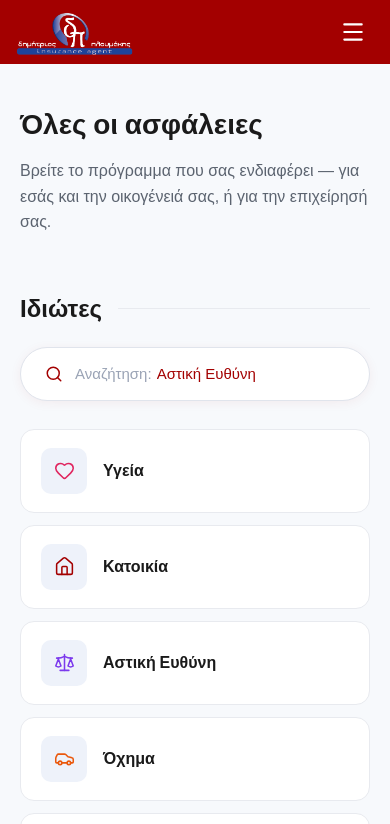
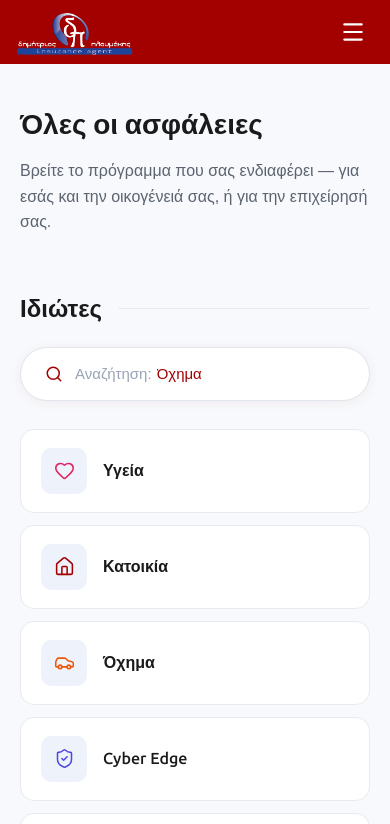
Before and after one commit to Slqmerr/InsuranceBrokerPloumakis, a Next.js app: page /asfaleies in a window 390 px wide. Shown: the top 824 px of the page. Built offline with nearby package versions, Linux system fonts and the light colour scheme.

Commit message:
added phone number and changed the hamburger menu

```diff
--- a/app/components/Footer.tsx
+++ b/app/components/Footer.tsx
@@ -65,20 +65,26 @@ export default function Footer() {
 
           {/* Contact info */}
           <div style={{ display: "flex", flexDirection: "column", gap: "10px" }}>
-            <a
-              href="tel:+302810326400"
+            {/* Both numbers share one row — each stays its own tel: link */}
+            <div
               style={{
                 display: "flex",
                 alignItems: "center",
+                flexWrap: "wrap",
                 gap: "10px",
                 color: "rgba(255,255,255,0.75)",
-                textDecoration: "none",
                 fontSize: "14px",
               }}
             >
-              <Phone size={15} strokeWidth={1.75} />
-              2810 326 400
-            </a>
+              <Phone size={15} strokeWidth={1.75} style={{ flexShrink: 0 }} />
+              <a href="tel:+302810326400" style={{ color: "inherit", textDecoration: "none" }}>
+                2810 326 400
+              </a>
+              <span aria-hidden style={{ opacity: 0.5 }}>·</span>
+              <a href="tel:+306945021091" style={{ color: "inherit", textDecoration: "none" }}>
+                6945 021 091
+              </a>
+            </div>
             <a
               href="mailto:dploumakis@gmail.com"
               style={{
--- a/app/components/products.ts
+++ b/app/components/products.ts
@@ -59,26 +59,6 @@ export const IDIWTES_PRODUCTS: Product[] = [
       "Διεύθυνση του ακινήτου",
       "Εκτίμηση αξίας περιεχομένου",
       "Αν υπάρχει στεγαστικό δάνειο",
-    ],
-  },
-  {
-    icon: Scale, title: "Αστική Ευθύνη", slug: "astiki-efthyni", color: "#7c3aed",
-    image: "/products/astiki-efthyni.jpg",
-    imagePosition: "75% 40%", // warning sign occupies the right third
-    intro: "Κάλυψη για ζημιές που ενδέχεται να προκαλέσετε άθελά σας σε τρίτους.",
-    description: "Η ασφάλιση αστικής ευθύνης σας προστατεύει από τις αποζημιώσεις που μπορεί να κληθείτε να καταβάλετε για σωματικές βλάβες ή υλικές ζημιές σε τρίτους, στην καθημερινότητά σας ή ως ιδιοκτήτης κατοικίας. Καλύπτει και την οικογένεια, ακόμη και ζημιές που προκαλεί το κατοικίδιό σας.",
-    covers: [
-      "Σωματικές βλάβες ή υλικές ζημιές σε τρίτους",
-      "Αστική ευθύνη οικογενείας",
-      "Ζημιές προς τον ιδιοκτήτη μισθωμένης κατοικίας",
-      "Ευθύνη από πυρκαγιά, έκρηξη, διαρροή σωληνώσεων",
-      "Νομική προστασία",
-      "Ευέλικτα όρια κάλυψης",
-    ],
-    needs: [
-      "Ιδιόκτητη ή μισθωμένη κατοικία",
-      "Μέλη οικογένειας και τυχόν κατοικίδια",
-      "Επιθυμητά όρια κάλυψης",
     ],
   },
   {
```
